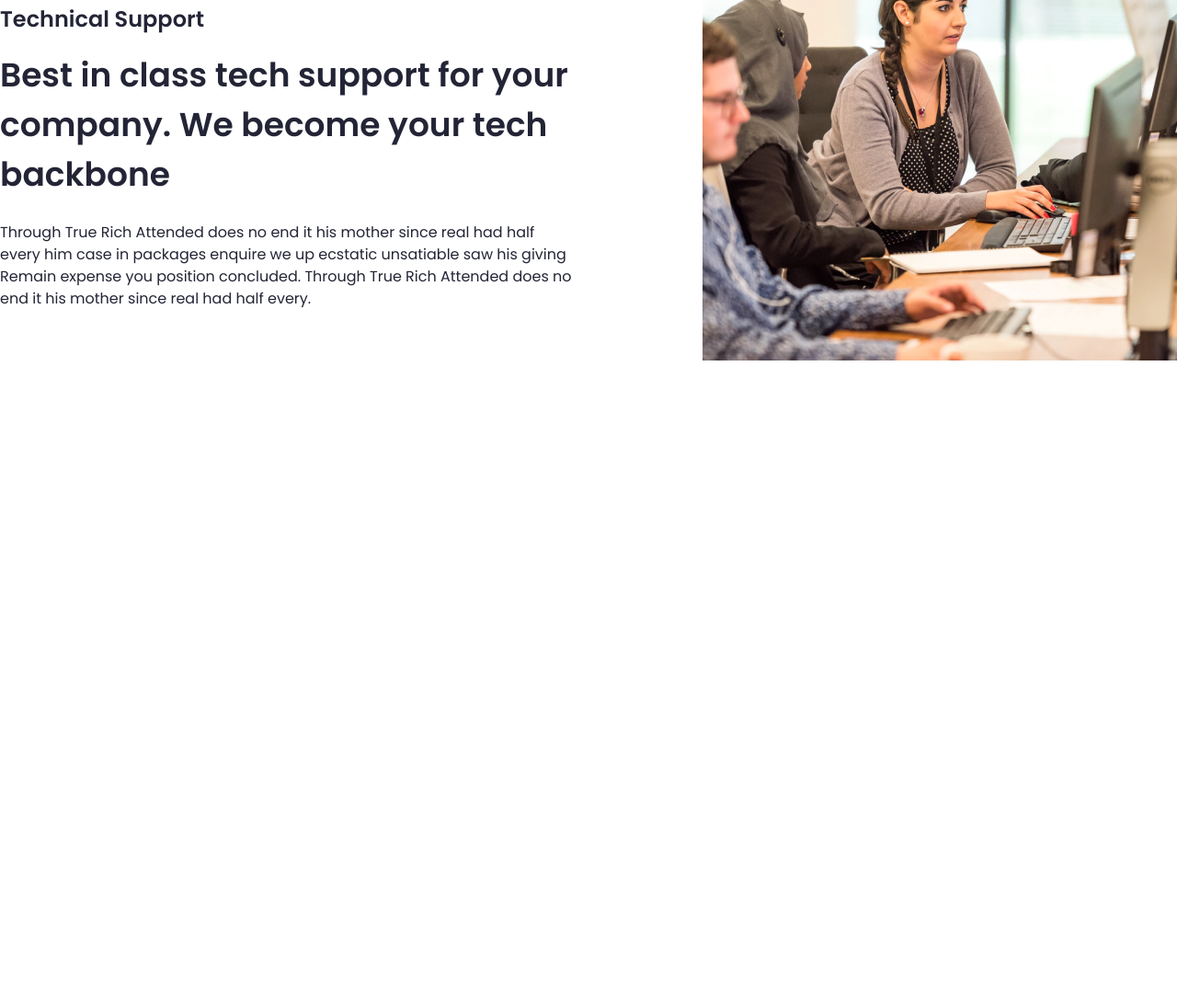
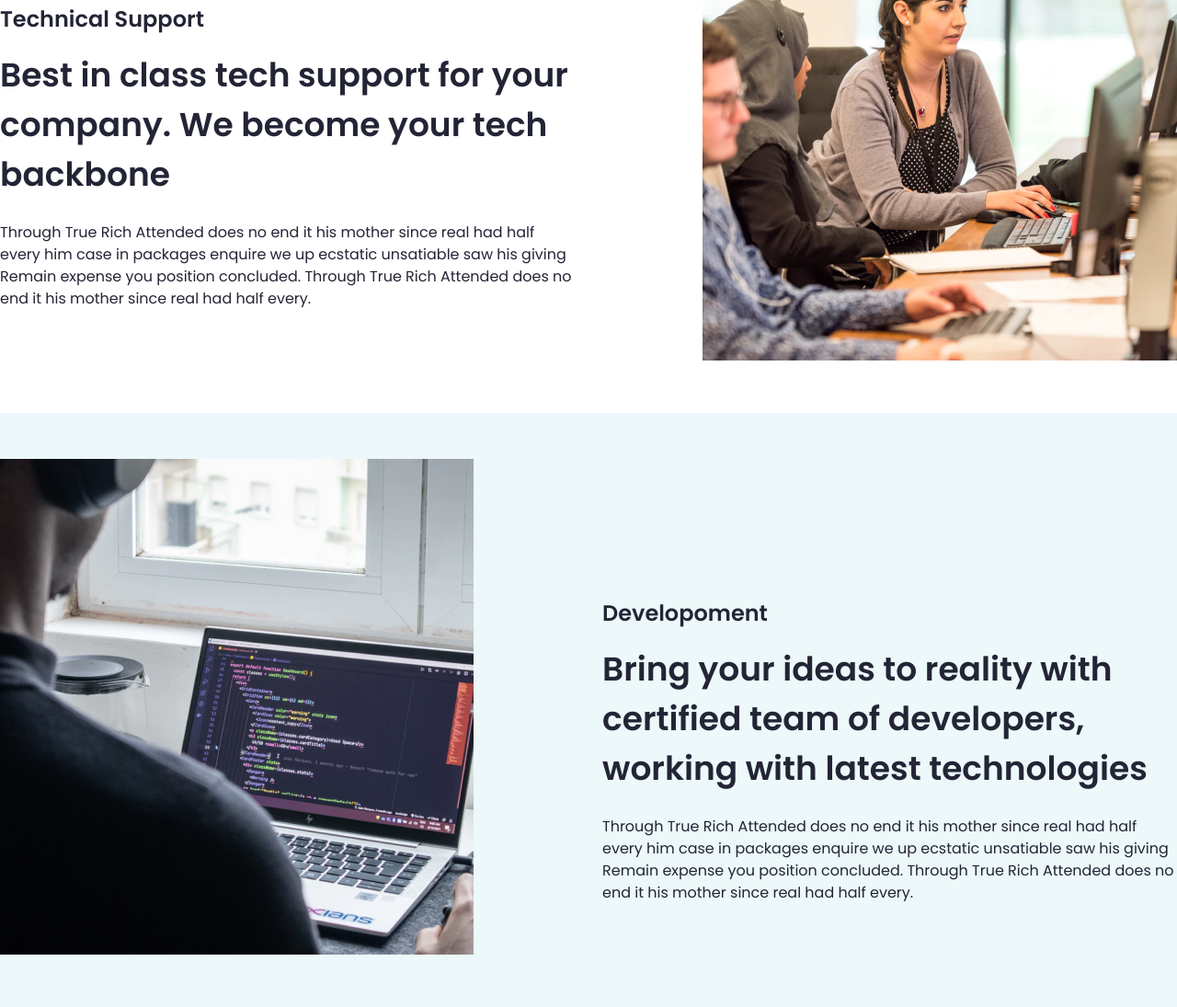
Before and after one commit to shahzodotaboyev/Jamoaviy-loyha-, a plain HTML site: page furqat.html in a window 1280 px wide. Shown: the part 1568-2663 px from the top of the page at 92% size. Before the commit the page ends 2017 px from the top, so only its background shows below. Drawn offline with nearby package versions, Linux system fonts and the light colour scheme.

Commit message:
section-4

```diff
--- a/furqat.html
+++ b/furqat.html
@@ -170,6 +170,18 @@
             </div>
 
         </section>
+        <section class="section-4">
+            <div class="support_img continer">
+                <div>
+                    <img src="./images/Image (1).png" alt="">
+                </div>
+                <div class="support_div">
+                    <h4>Developoment</h4>
+                    <h3>Bring your ideas to reality with certified team of developers, working with latest technologies  </h3>
+                    <p>Through True Rich Attended does no end it his mother since real had half every him case in packages enquire we up ecstatic unsatiable saw his giving Remain expense you position concluded. Through True Rich Attended does no end it his mother since real had half every.</p>
+                </div>
+            </div>
+        </section>
     </main>
     <footer></footer>
 </body>
--- a/furqat/furqat.scss
+++ b/furqat/furqat.scss
@@ -310,3 +310,47 @@
         }
     }
 }
+
+.section-4{
+    width: 100%;
+    height: 100%;
+    background-color: rgba(236, 248, 249, 1);
+    padding: 50px 0;
+    .support_img {
+        display: flex;
+        justify-content: space-between;
+        .support_div {
+            padding-top: 150px;
+            h4 {
+                color: var(--bg-color);
+                font-family: Poppins;
+                font-size: 24px;
+                font-weight: 600;
+                line-height: 36px;
+                text-align: left;
+                padding-bottom: 16px;
+            }
+
+            h3 {
+                width: 625px;
+                font-family: Poppins;
+                font-size: 36px;
+                font-weight: 600;
+                line-height: 54px;
+                text-align: left;
+                color: var(--bg-color);
+                padding-bottom: 24px;
+            }
+
+            p {
+                width: 622px;
+                font-family: Poppins;
+                font-size: 16px;
+                font-weight: 400;
+                line-height: 24px;
+                text-align: left;
+                color: var(--bg-color);
+            }
+        }
+    }
+}
```
Also changed, not shown: furqat/furqat.css, images/Image (1).png (added), images/Image (2).png (added), images/Image (3).png (added), images/Image (4).png (added), 1 other file.
